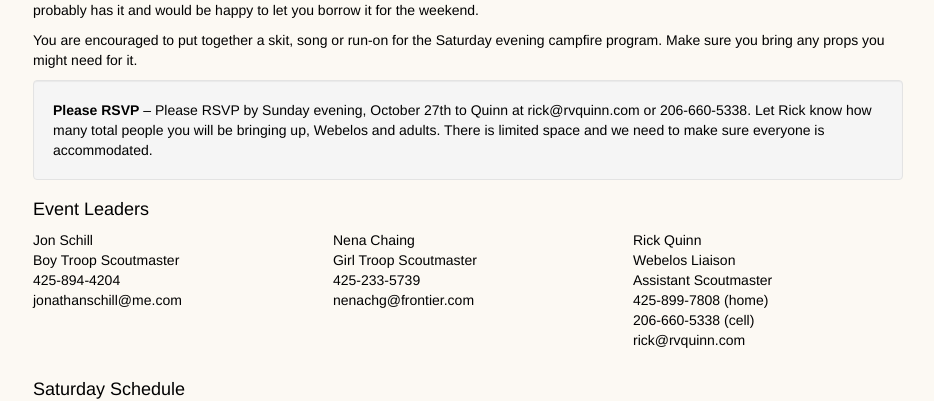
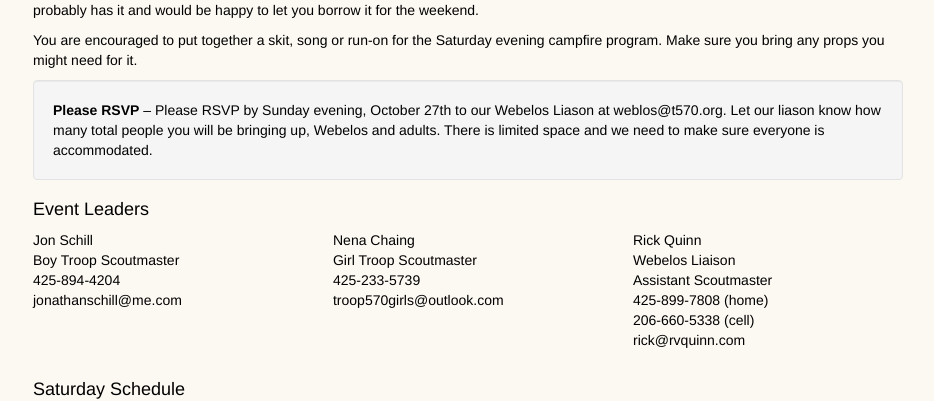
Before and after one commit to troop570/troop570.github.io, a Jekyll site: the page built from webelos/index.html, in a window 1280 px wide and 900 px high, scrolled down 781 px. Shown: the part 158-559 px from the top of the window, without its empty margins (172-1106 px from the left). Built offline with Jekyll 4.4.1, drawn with Linux system fonts in a browser that asks for light colours; nearby versions of some CDN libraries.

Commit message:
Add webelos@t570.org address

```diff
--- a/webelos/index.html
+++ b/webelos/index.html
@@ -82,10 +82,10 @@ happy to let you borrow it for the weekend.
 evening campfire program. Make sure you bring any props you might need for it.
 
 <div class="well">
-  <b>Please RSVP</b> – Please RSVP by Sunday evening, October 27th to Quinn
-  at rick@rvquinn.com or 206-660-5338. Let Rick know how many total people you
-  will be bringing up, Webelos and adults. There is limited space and we need
-  to make sure everyone is accommodated.
+  <b>Please RSVP</b> – Please RSVP by Sunday evening, October 27th to our
+  Webelos Liason at weblos@t570.org.  Let our liason know how many total people
+  you will be bringing up, Webelos and adults. There is limited space and we
+  need to make sure everyone is accommodated.
 </div>
 
 <h4>Event Leaders</h4>
@@ -103,7 +103,7 @@ evening campfire program. Make sure you bring any props you might need for it.
     Nena Chaing<br>
     Girl Troop Scoutmaster<br>
     425-233-5739<br>
-    nenachg@frontier.com</br>
+    troop570girls@outlook.com<br>
     </address>
   </div>
   <div class="col-xs-4">
```
Also changed, not shown: 1 other file.
